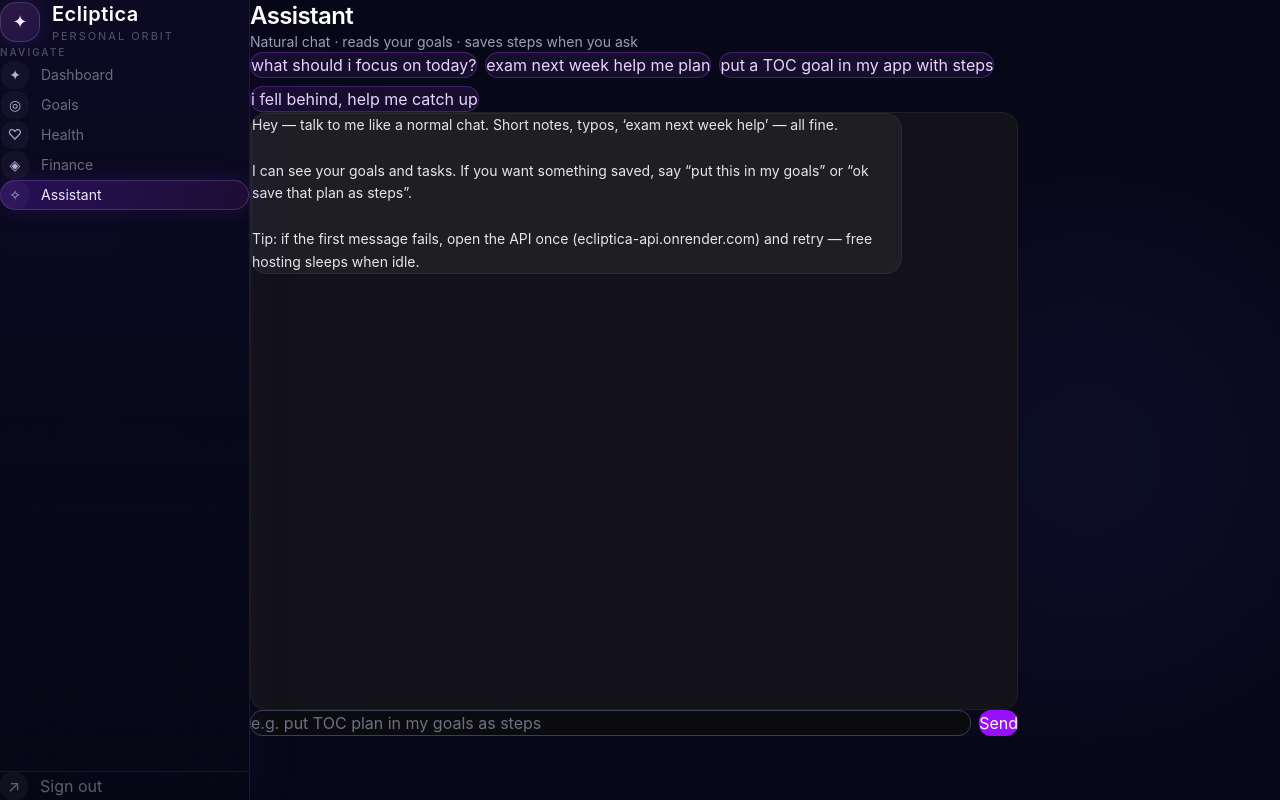
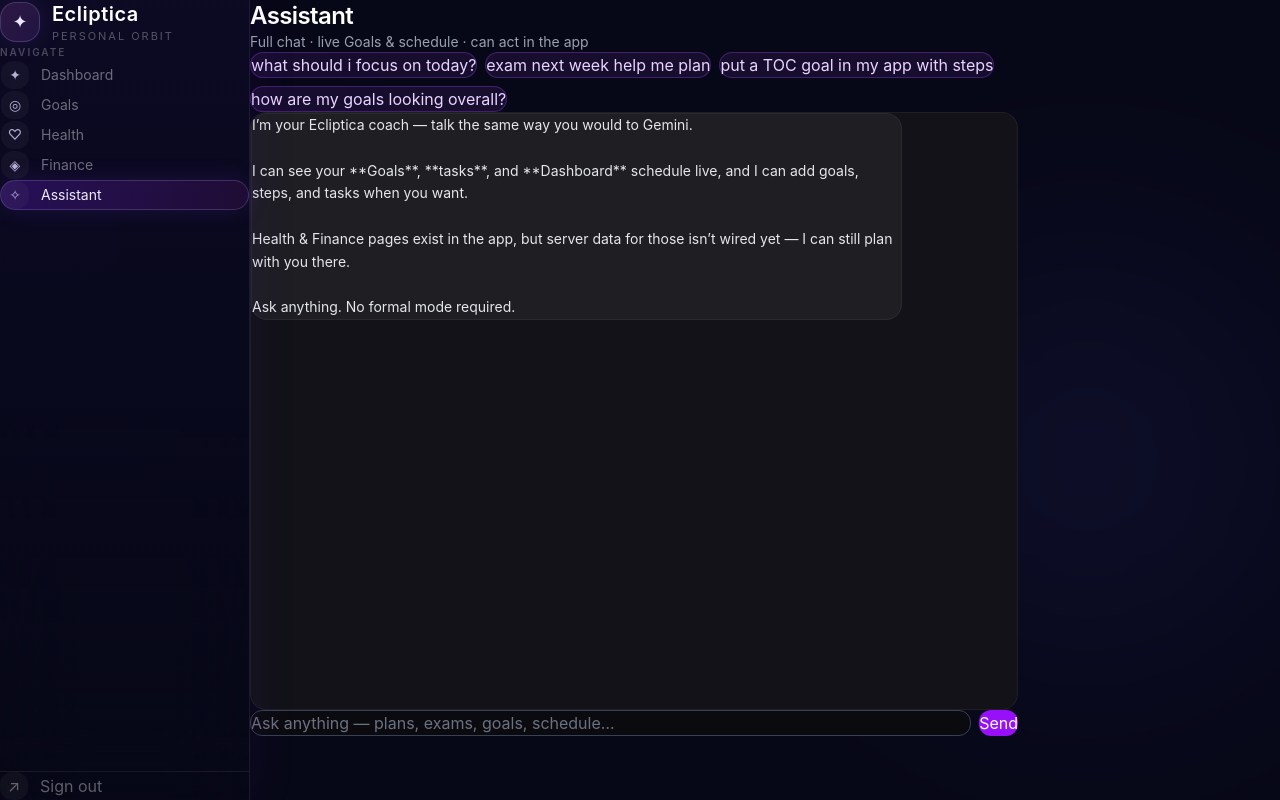
Before and after one commit to sneh777a/ecliptica, a React (Vite) app in the folder frontend/: page /assistant in a window 1280 px wide. Built offline with nearby package versions, Linux system fonts and the light colour scheme; sample sign-in values are in the browser's storage.

Commit message:
Assistant UI copy: unrestricted coach with app context

```diff
--- a/frontend/src/pages/Assistant.jsx
+++ b/frontend/src/pages/Assistant.jsx
@@ -5,7 +5,7 @@
   "what should i focus on today?",
   "exam next week help me plan",
   "put a TOC goal in my app with steps",
-  "i fell behind, help me catch up",
+  "how are my goals looking overall?",
 ];
 
 export default function Assistant() {
@@ -13,7 +13,7 @@
     {
       role: "assistant",
       text:
-        "Hey — talk to me like a normal chat. Short notes, typos, ‘exam next week help’ — all fine.\n\nI can see your goals and tasks. If you want something saved, say “put this in my goals” or “ok save that plan as steps”.\n\nTip: if the first message fails, open the API once (ecliptica-api.onrender.com) and retry — free hosting sleeps when idle.",
+        "I’m your Ecliptica coach — talk the same way you would to Gemini.\n\nI can see your **Goals**, **tasks**, and **Dashboard** schedule live, and I can add goals, steps, and tasks when you want.\n\nHealth & Finance pages exist in the app, but server data for those isn’t wired yet — I can still plan with you there.\n\nAsk anything. No formal mode required.",
     },
   ]);
   const [input, setInput] = useState("");
@@ -41,11 +41,10 @@
     setLoading(true);
 
     try {
-      // Gemini + free Render cold start can take a while
       const api = createApi(token, 120000);
       const history = messages
         .filter((m) => m.text)
-        .slice(-10)
+        .slice(-12)
         .map((m) => ({ role: m.role, text: m.text }));
 
       const res = await api.post("/assistant/chat", {
@@ -90,7 +89,7 @@
       <div className="mb-6">
         <h1 className="text-2xl font-semibold tracking-tight text-white">Assistant</h1>
         <p className="mt-1 text-sm text-gray-400">
-          Natural chat · reads your goals · saves steps when you ask
+          Full chat · live Goals & schedule · can act in the app
         </p>
       </div>
 
@@ -143,7 +142,7 @@
         <input
           value={input}
           onChange={(e) => setInput(e.target.value)}
-          placeholder="e.g. put TOC plan in my goals as steps"
+          placeholder="Ask anything — plans, exams, goals, schedule…"
           disabled={loading}
           className="flex-1 rounded-xl border border-gray-700 bg-[#0b0b0f] px-4 py-3 text-sm text-white placeholder:text-gray-500 focus:border-purple-500 focus:outline-none disabled:opacity-60"
         />
```
